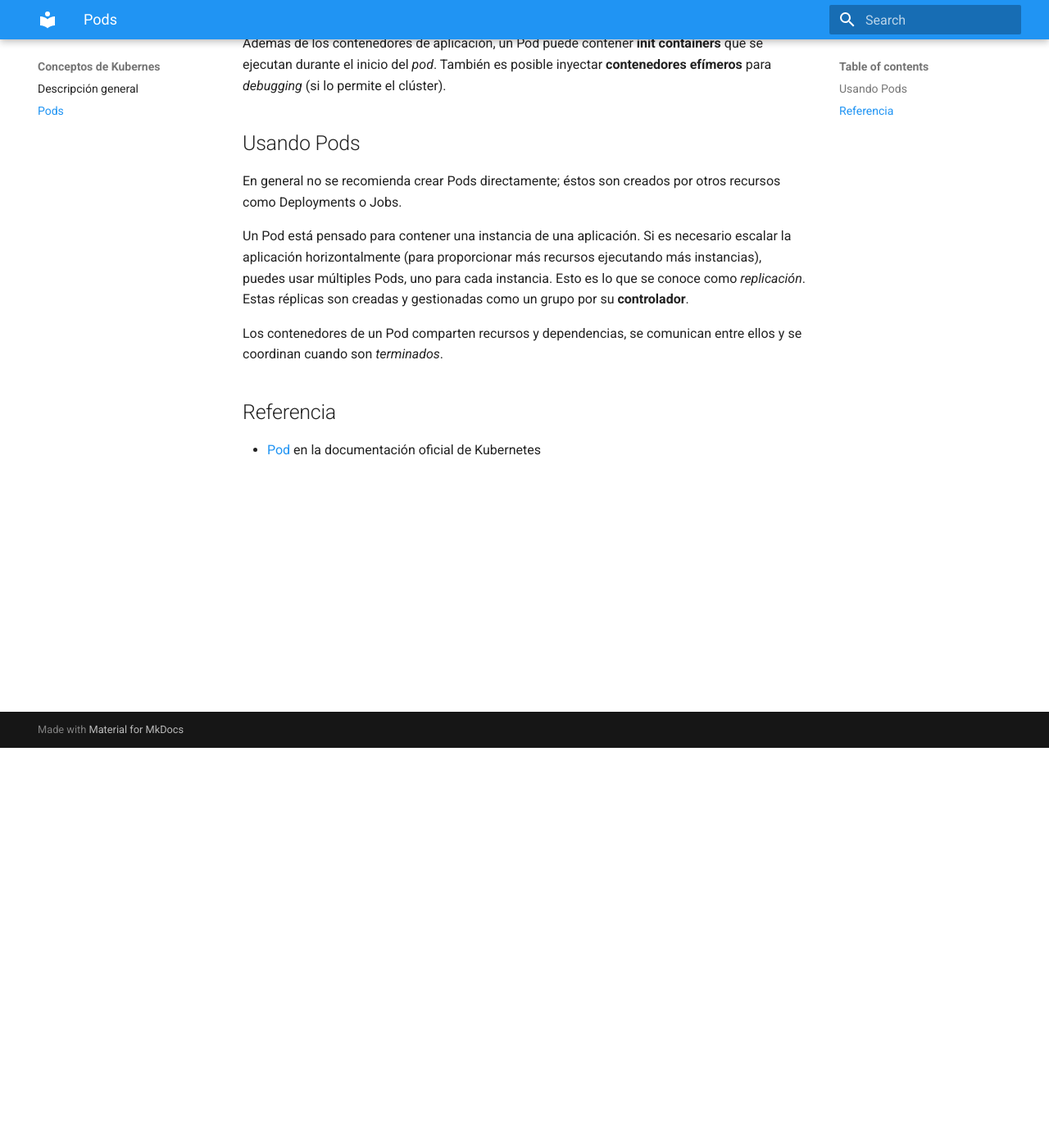
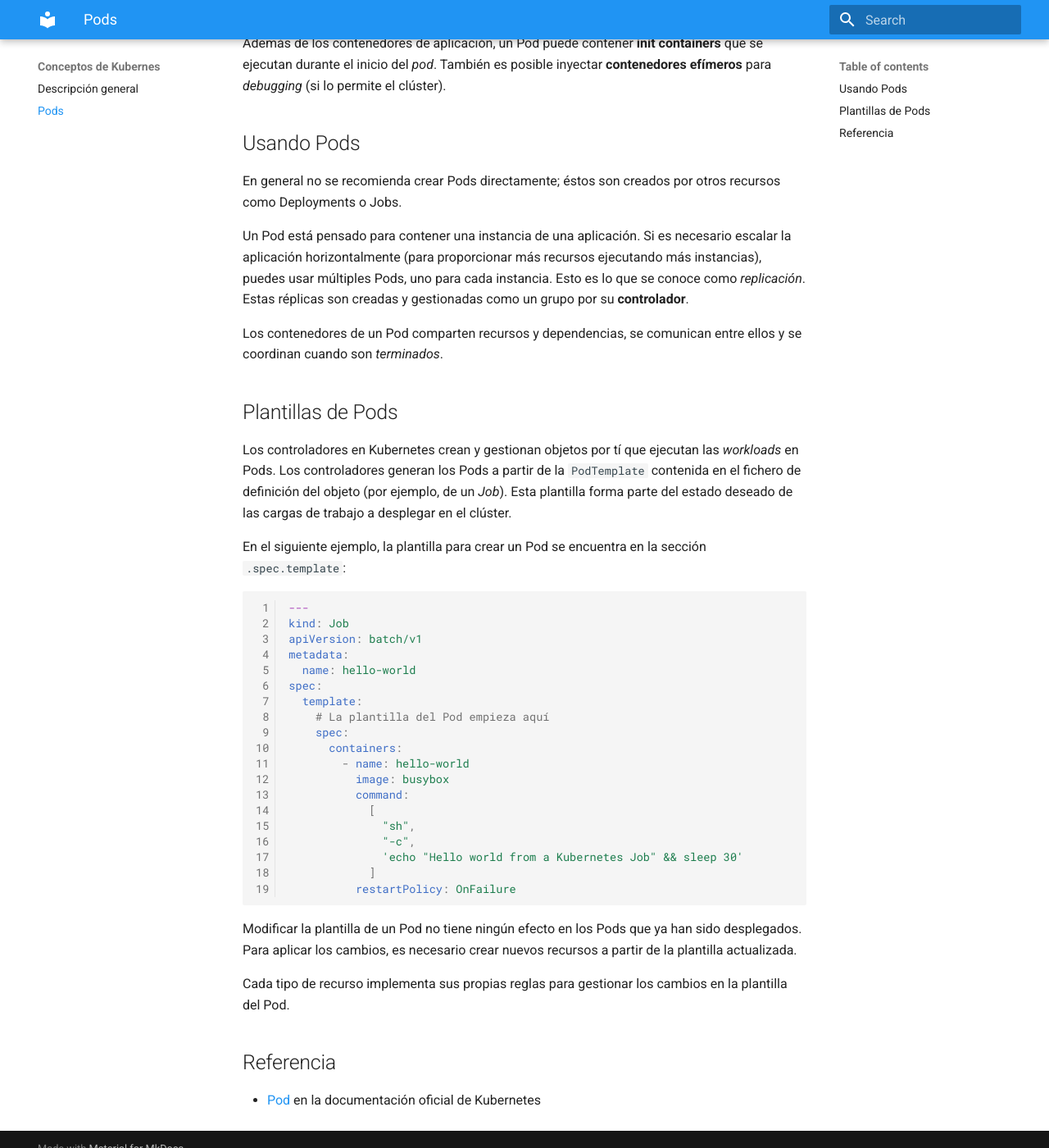
Before and after one commit to onthedock/k8s-devops, an MkDocs documentation site: the page built from docs/kubernetes/pod.md, in a window 1280 px wide and 1400 px high, scrolled down 488 px. Shown: the whole window at 82% size. Built offline with MkDocs 1.6.1 and Material for MkDocs 9.7.7, drawn with Linux system fonts in a browser that asks for light colours.

Commit message:
Pods: Plantillas de Pods

````diff
--- a/docs/kubernetes/pod.md
+++ b/docs/kubernetes/pod.md
@@ -21,6 +21,40 @@ En general no se recomienda crear Pods directamente; éstos son creados por otro
 Un Pod está pensado para contener una instancia de una aplicación. Si es necesario escalar la aplicación horizontalmente (para proporcionar más recursos ejecutando más instancias), puedes usar múltiples Pods, uno para cada instancia. Esto es lo que se conoce como *replicación*. Estas réplicas son creadas y gestionadas como un grupo por su **controlador**.
 
 Los contenedores de un Pod comparten recursos y dependencias, se comunican entre ellos y se coordinan cuando son *terminados*.
+
+## Plantillas de Pods
+
+Los controladores en Kubernetes crean y gestionan objetos por tí que ejecutan las *workloads* en Pods. Los controladores generan los Pods a partir de la `PodTemplate` contenida en el fichero de definición del objeto (por ejemplo, de un *Job*). Esta plantilla forma parte del estado deseado de las cargas de trabajo a desplegar en el clúster.
+
+En el siguiente ejemplo, la plantilla para crear un Pod se encuentra en la sección `.spec.template`:
+
+```yaml
+---
+kind: Job
+apiVersion: batch/v1
+metadata:
+  name: hello-world
+spec:
+  template:
+    # La plantilla del Pod empieza aquí
+    spec:
+      containers:
+        - name: hello-world
+          image: busybox
+          command:
+            [
+              "sh",
+              "-c",
+              'echo "Hello world from a Kubernetes Job" && sleep 30'
+            ]
+          restartPolicy: OnFailure
+```
+
+Modificar la plantilla de un Pod no tiene ningún efecto en los Pods que ya han sido desplegados.
+Para aplicar los cambios, es necesario crear nuevos recursos a partir de la plantilla actualizada.
+
+Cada tipo de recurso implementa sus propias reglas para gestionar los cambios en la plantilla del Pod.
+
 ## Referencia
 
 - [Pod](https://kubernetes.io/docs/concepts/workloads/pods/) en la documentación oficial de Kubernetes
````
